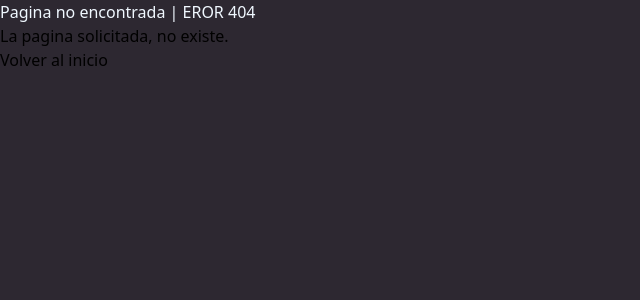
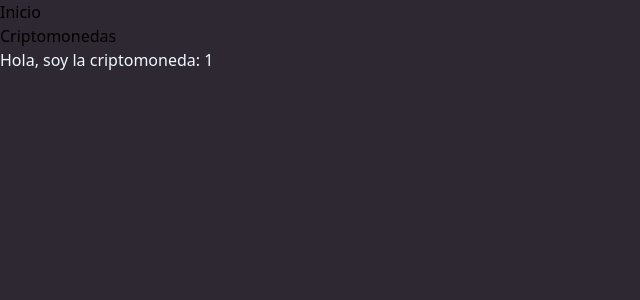
Before and after one commit to JeffryCoder/edteam, a React (Vite) app in the folder reactDesdeCero/proyecto-del-curso/: page /criptomonedas/1 in a window 1280 px wide. Before the commit this address had no page. Shown: the top 300 px of the page, without its empty margins (0-640 px from the left). Built offline with nearby package versions, Linux system fonts and the light colour scheme.

Commit message:
Agregando plantillas

```diff
--- /dev/null
+++ b/reactDesdeCero/proyecto-del-curso/src/components/PaginaUnicaCriptomoneda.jsx
@@ -0,0 +1,11 @@
+import { useParams } from 'react-router-dom'
+
+const PaginaUnicaCriptomoneda = () => {
+  const params = useParams()
+  return (
+    <>
+      <h1>Hola, soy la criptomoneda: {params.id}</h1>
+    </>
+  )
+}
+export default PaginaUnicaCriptomoneda
--- a/reactDesdeCero/proyecto-del-curso/src/components/TarjetaCriptomoneda.jsx
+++ b/reactDesdeCero/proyecto-del-curso/src/components/TarjetaCriptomoneda.jsx
@@ -1,4 +1,5 @@
 import { useRef, useEffect } from 'react'
+import { Link } from 'react-router-dom'
 
 function TarjetaCriptomoneda ({ id, nombreCriptomoneda = 'NombreCripto', precioCriptomoneda = 'PrecioCripto', precioUltimas24Horas }) {
   const refTarjetaCriptomoneda = useRef()
@@ -20,11 +21,13 @@ function TarjetaCriptomoneda ({ id, nombreCriptomoneda = 'NombreCripto', precioC
 
     <>
       <div className='car' id={id}>
-        <a ref={refTarjetaCriptomoneda} href='#' className='block max-w-sm p-6 border border-gray-200 rounded-lg shadow hover:bg-gray-100'>
-          <h5 className='mb-2 text-2xl font-bold tracking-tight text-gray-900'>{nombreCriptomoneda}</h5>
-          <p className='font-bold'>USD${parseFloat(precioCriptomoneda).toFixed(2)}</p>
-          <p className='font-bold'>Fluctuacion en las ultimas 24 horas: {(parseFloat(precioUltimas24Horas).toFixed(2))}%</p>
-        </a>
+        <Link to={`/criptomonedas/${id}`}>
+          <a ref={refTarjetaCriptomoneda} href='#' className='block max-w-sm p-6 border border-gray-200 rounded-lg shadow hover:bg-gray-100'>
+            <h5 className='mb-2 text-2xl font-bold tracking-tight text-gray-900'>{nombreCriptomoneda}</h5>
+            <p className='font-bold'>USD${parseFloat(precioCriptomoneda).toFixed(2)}</p>
+            <p className='font-bold'>Fluctuacion en las ultimas 24 horas: {(parseFloat(precioUltimas24Horas).toFixed(2))}%</p>
+          </a>
+        </Link>
       </div>
     </>
   )
--- a/reactDesdeCero/proyecto-del-curso/src/main.jsx
+++ b/reactDesdeCero/proyecto-del-curso/src/main.jsx
@@ -5,14 +5,16 @@ import './main.css'
 import Pagina404 from './components/Pagina404.jsx'
 import PlantillaRoot from './components/PlantillaRoot.jsx'
 import Home from './components/Home.jsx'
+import PaginaUnicaCriptomoneda from './components/PaginaUnicaCriptomoneda.jsx'
 ReactDOM.createRoot(document.getElementById('root')).render(
   <BrowserRouter>
     <Routes>
-      <Route path='/' element={<PlantillaRoot />}>
+      <Route path='/' element={<Home />}>
         <Route index element={<Home />} />
       </Route>
       <Route path='criptomonedas' element={<PlantillaRoot />}>
         <Route index element={<App />} />
+        <Route path=':id' element={<PaginaUnicaCriptomoneda />} />
       </Route>
       <Route path='*' element={<Pagina404 />} />
     </Routes>
```
